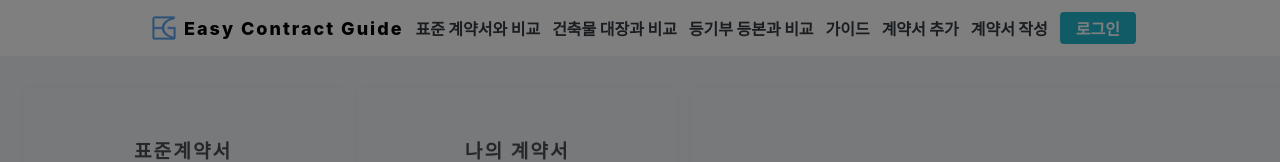
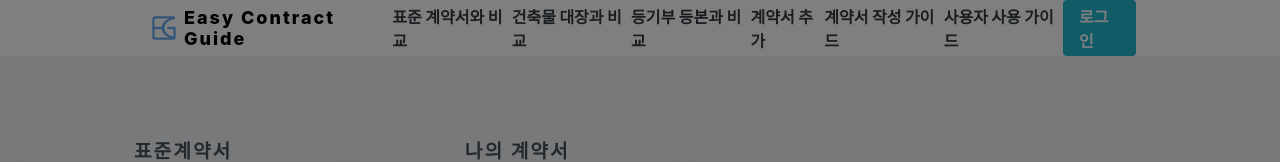
Before and after one commit to RanungPark/easy-contract-guide, a React (Create React App) app: page /standard in a window 1280 px wide. Shown: the top 162 px of the page. Built offline with nearby package versions, Linux system fonts and the light colour scheme.

Commit message:
헤드 링크 이름 수정

```diff
--- a/src/components/common/Header.js
+++ b/src/components/common/Header.js
@@ -71,9 +71,9 @@ const Header = () => {
           <Link to="/standard" className='headerList'>표준 계약서와 비교</Link>
           <Link to="/building" className='headerList'>건축물 대장과 비교</Link>
           <Link to="/register" className='headerList'>등기부 등본과 비교</Link>
-          <Link to="/guide" className='headerList'>가이드</Link>
           <Link to="/upload/contract" className='headerList'>계약서 추가</Link>
-          <Link to="/test" className='headerList'>계약서 작성</Link>
+          <Link to="/test" className='headerList'>계약서 작성 가이드</Link>
+          <Link to="/guide" className='headerList'>사용자 사용 가이드</Link>
           {
             user ? (
               <div className='right'>
```
